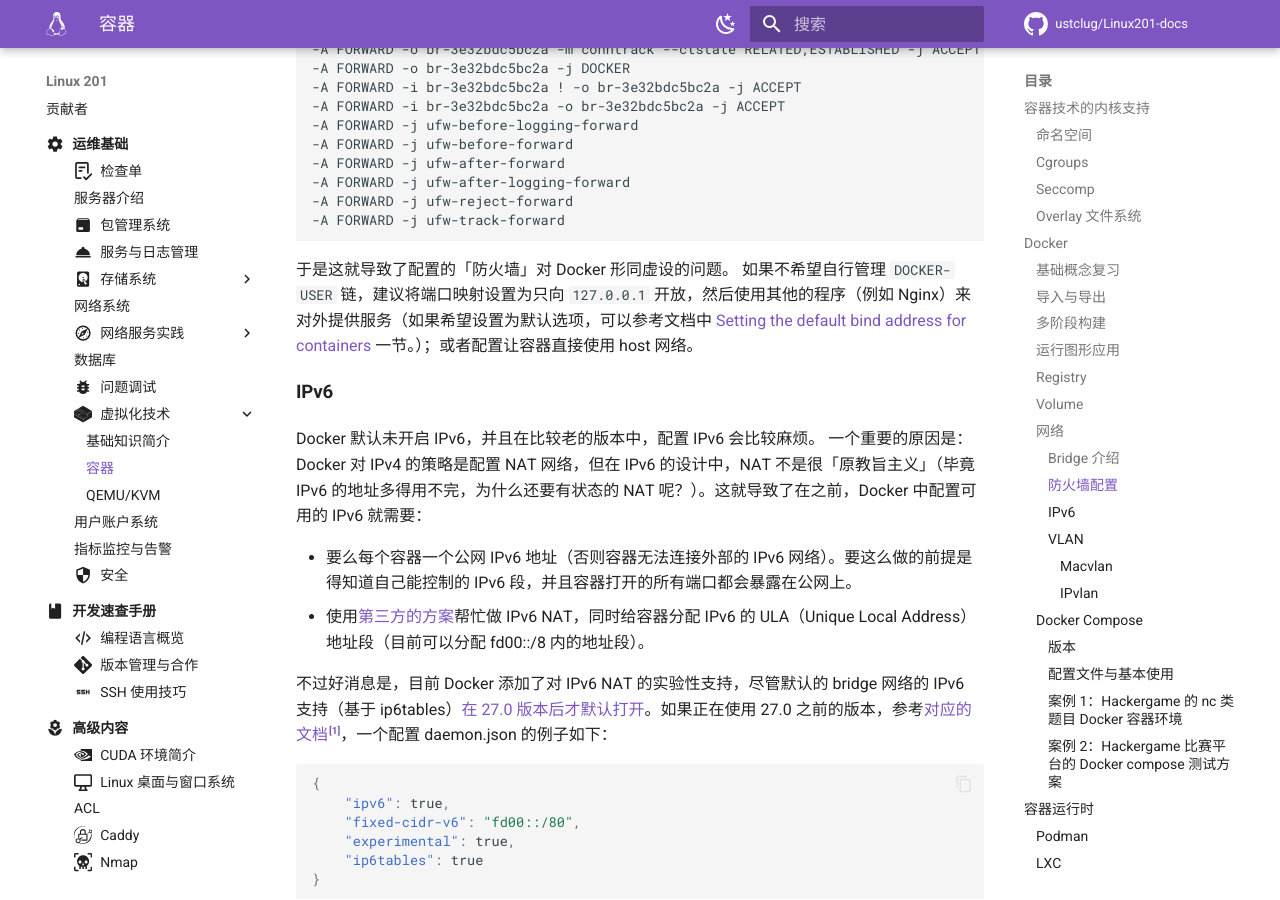
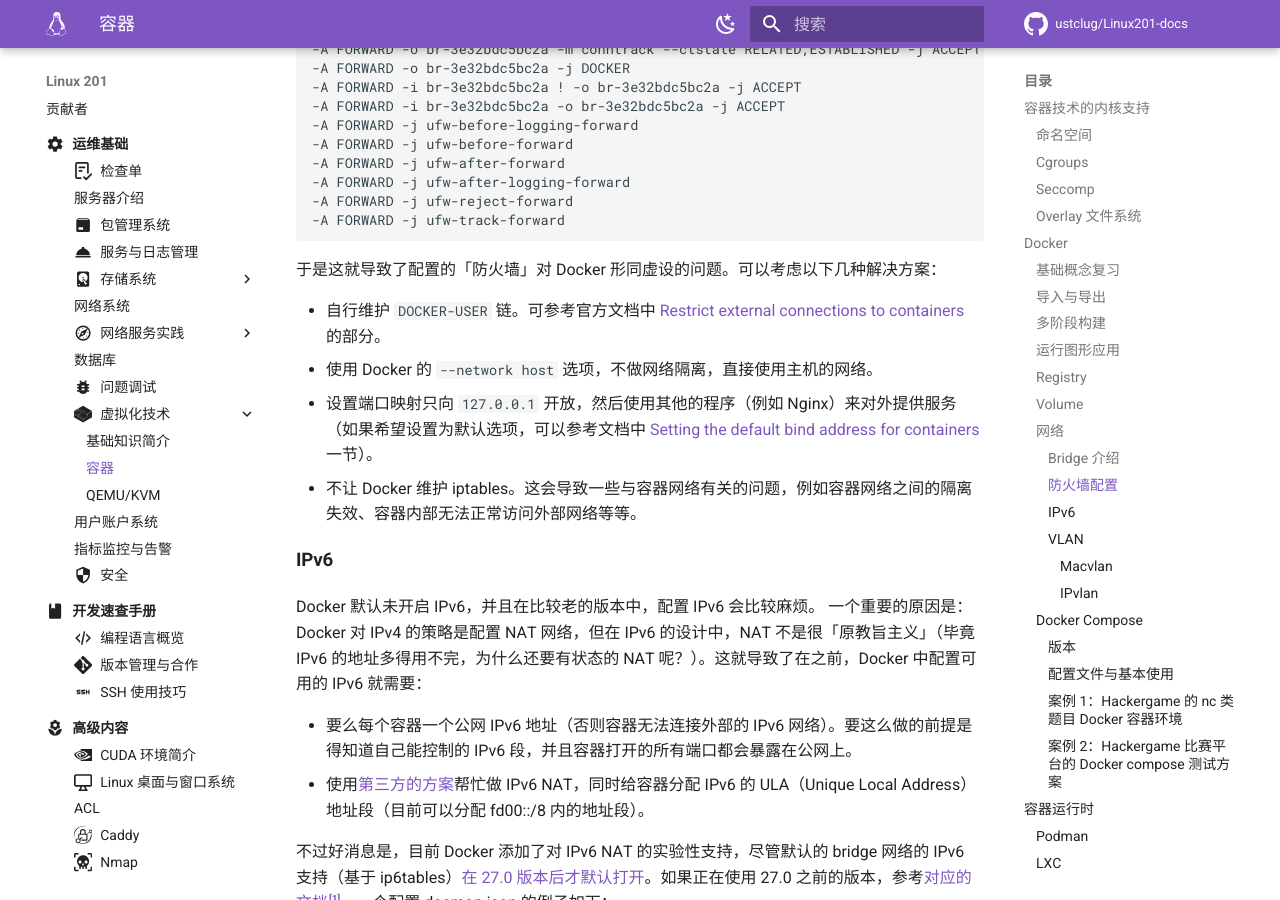
Before and after one commit to ustclug/Linux201-docs, an MkDocs documentation site: the page built from docs/ops/virtualization/container.md, in a window 1280 px wide and 900 px high, scrolled down 18377 px. Built offline with MkDocs 1.6.1 and Material for MkDocs 9.7.7, drawn with Linux system fonts in a browser that asks for light colours; comment, search, counter and statistics services are not loaded.

Commit message:
ops/virtualization: Update Docker firewall part

````diff
--- a/docs/ops/virtualization/container.md
+++ b/docs/ops/virtualization/container.md
@@ -874,8 +874,12 @@
 -A FORWARD -j ufw-track-forward
 ```
 
-于是这就导致了配置的「防火墙」对 Docker 形同虚设的问题。
-如果不希望自行管理 `DOCKER-USER` 链，建议将端口映射设置为只向 `127.0.0.1` 开放，然后使用其他的程序（例如 Nginx）来对外提供服务（如果希望设置为默认选项，可以参考文档中 [Setting the default bind address for containers](https://docs.docker.com/network/packet-filtering-firewalls/#setting-the-default-bind-address-for-containers) 一节。）；或者配置让容器直接使用 host 网络。
+于是这就导致了配置的「防火墙」对 Docker 形同虚设的问题。可以考虑以下几种解决方案：
+
+- 自行维护 `DOCKER-USER` 链。可参考官方文档中 [Restrict external connections to containers](https://docs.docker.com/engine/network/packet-filtering-firewalls/#restrict-external-connections-to-containers) 的部分。
+- 使用 Docker 的 `--network host` 选项，不做网络隔离，直接使用主机的网络。
+- 设置端口映射只向 `127.0.0.1` 开放，然后使用其他的程序（例如 Nginx）来对外提供服务（如果希望设置为默认选项，可以参考文档中 [Setting the default bind address for containers](https://docs.docker.com/network/packet-filtering-firewalls/#setting-the-default-bind-address-for-containers) 一节）。
+- 不让 Docker 维护 iptables。这会导致一些与容器网络有关的问题，例如容器网络之间的隔离失效、容器内部无法正常访问外部网络等等。
 
 #### IPv6
 
````
